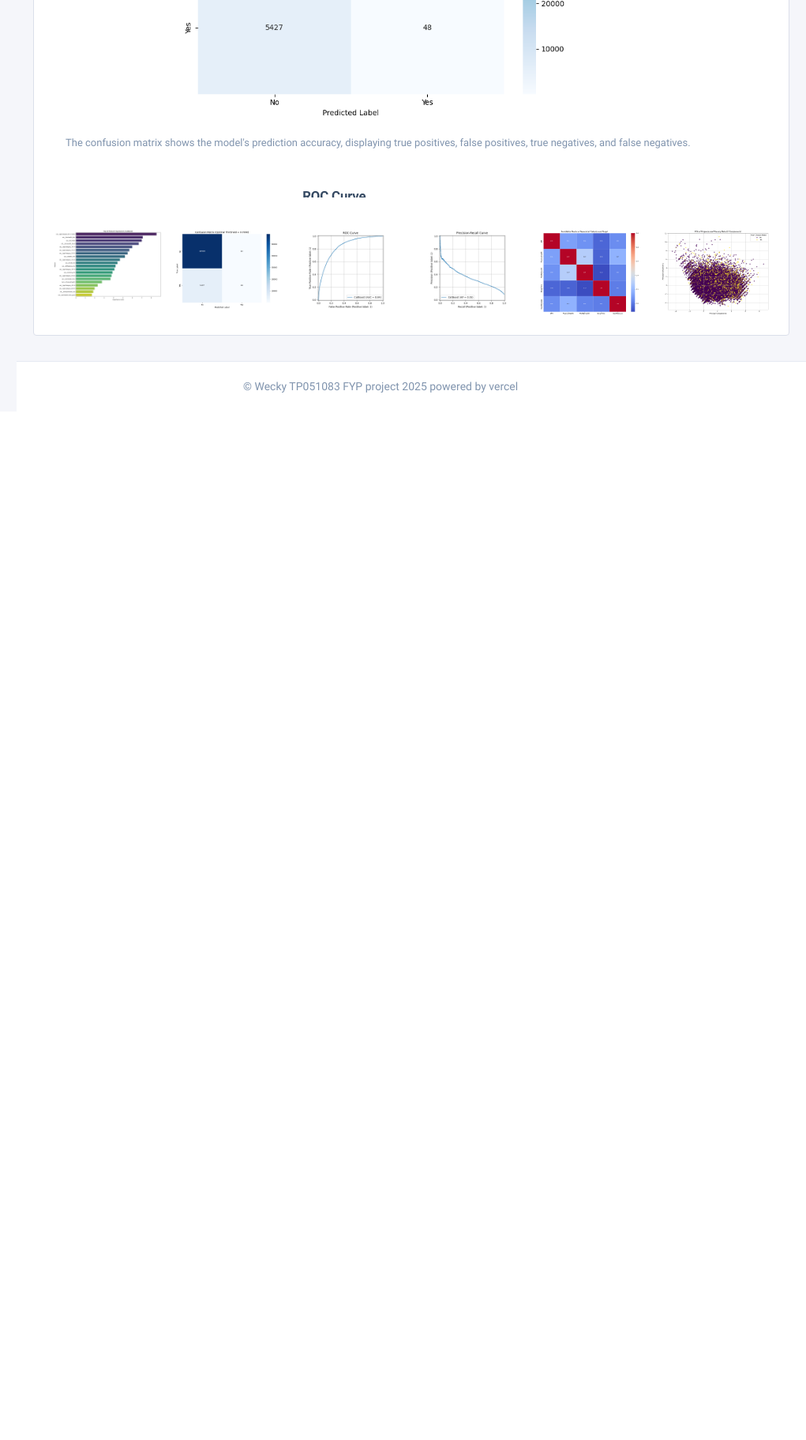
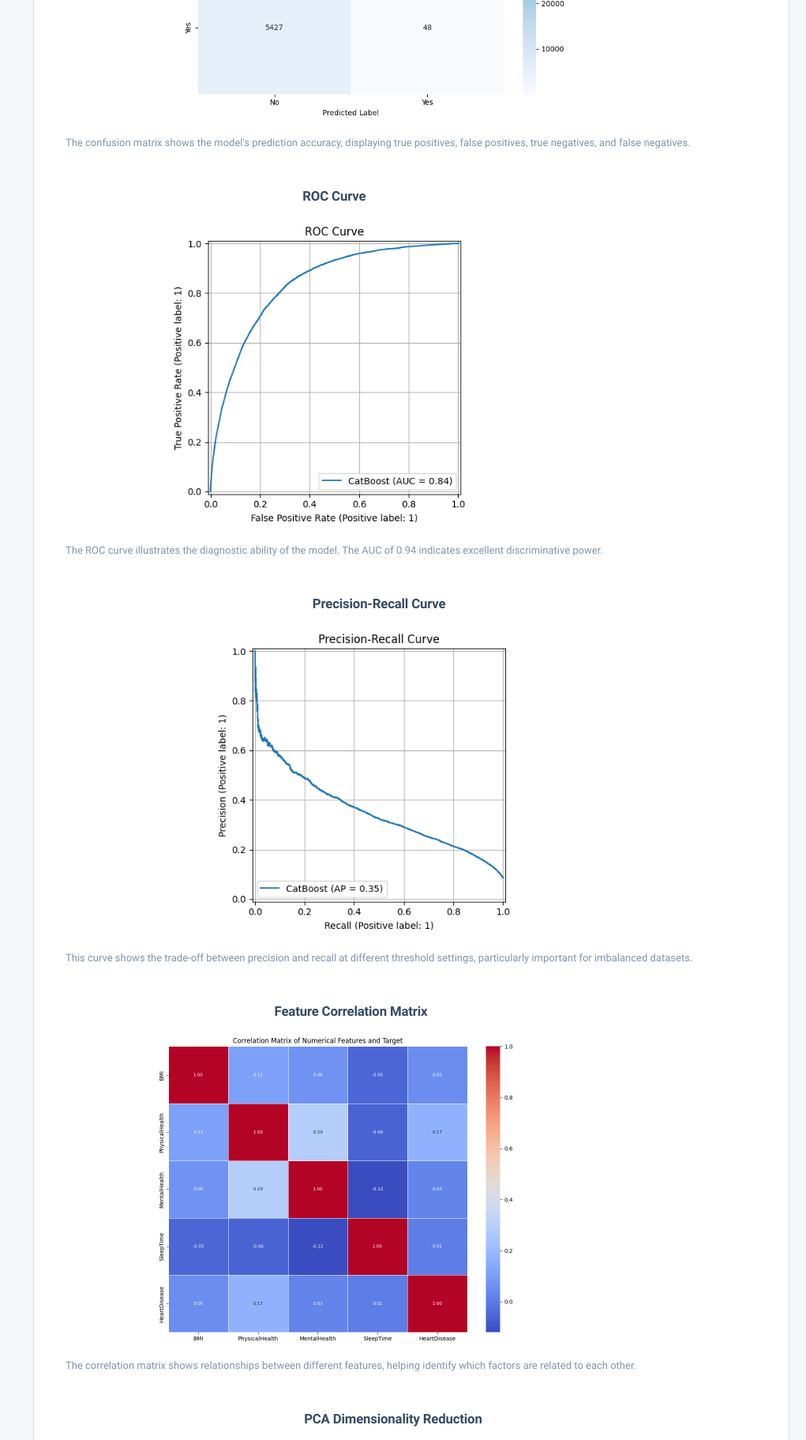
Before and after one commit to Wecky-Ng/Heart-Disease-AI-FYP, a PHP site: page /predict/model_details.php in a window 1280 px wide. Shown: the part 3190-5013 px from the top of the page at 79% size, without its empty margins (259-1280 px from the left). Before the commit the page ends 3687 px from the top, so only its background shows below. Run offline with PHP 8.4, Linux system fonts and the light colour scheme; some libraries are stand-ins or nearby versions.

Commit message:
bug fix and update

```diff
--- a/model_details.php
+++ b/model_details.php
@@ -201,15 +201,15 @@ require_once PROJECT_ROOT . '/includes/styles.php';
 
                                                     <!-- Image Carousel -->
                                                     <div class="nk-tb-list is-separate mb-3">
-                                                        <!-- Fixed height container for slider -->
-                                                        <div class="slider-container" style="height: 550px; overflow: hidden;"> <!-- Applied fixed height and overflow hidden -->
+                                                        <!-- Slider container -->
+                                                        <div class="slider-container">
                                                             <div class="slider-init" data-slick='{"slidesToShow": 1, "slidesToScroll": 1, "dots": true, "arrows": true, "adaptiveHeight": false, "responsive":[{"breakpoint": 992,"settings":{"slidesToShow": 1}}]}'>
                                                                 <!-- Confusion Matrix -->
                                                                 <div class="slider-item">
                                                                     <div class="nk-tb-item">
                                                                         <div class="text-center w-100 p-3">
                                                                             <h6 class="mb-3">Confusion Matrix</h6>
-                                                                            <img src="./img/confusion_matrix_optimal.png" alt="Confusion Matrix" class="img-fluid rounded" style="max-height: 400px;">
+                                                                            <img src="./img/confusion_matrix_optimal.png" alt="Confusion Matrix" class="img-fluid rounded w-100" style="max-height: 400px; object-fit: contain;">
                                                                             <p class="text-soft mt-2">The confusion matrix shows the model's prediction accuracy, displaying true positives, false positives, true negatives, and false negatives.</p>
                                                                         </div>
                                                                     </div>
@@ -219,7 +219,7 @@ require_once PROJECT_ROOT . '/includes/styles.php';
                                                                     <div class="nk-tb-item">
                                                                         <div class="text-center w-100 p-3">
                                                                             <h6 class="mb-3">ROC Curve</h6>
-                                                                            <img src="./img/roc_curve.png" alt="ROC Curve" class="img-fluid rounded" style="max-height: 400px;">
+                                                                            <img src="./img/roc_curve.png" alt="ROC Curve" class="img-fluid rounded w-100" style="max-height: 400px; object-fit: contain;">
                                                                             <p class="text-soft mt-2">The ROC curve illustrates the diagnostic ability of the model. The AUC of 0.94 indicates excellent discriminative power.</p>
                                                                         </div>
                                                                     </div>
@@ -229,7 +229,7 @@ require_once PROJECT_ROOT . '/includes/styles.php';
                                                                     <div class="nk-tb-item">
                                                                         <div class="text-center w-100 p-3">
                                                                             <h6 class="mb-3">Precision-Recall Curve</h6>
-                                                                            <img src="./img/precision_recall_curve.png" alt="Precision-Recall Curve" class="img-fluid rounded" style="max-height: 400px;">
+                                                                            <img src="./img/precision_recall_curve.png" alt="Precision-Recall Curve" class="img-fluid rounded w-100" style="max-height: 400px; object-fit: contain;">
                                                                             <p class="text-soft mt-2">This curve shows the trade-off between precision and recall at different threshold settings, particularly important for imbalanced datasets.</p>
                                                                         </div>
                                                                     </div>
@@ -239,7 +239,7 @@ require_once PROJECT_ROOT . '/includes/styles.php';
                                                                     <div class="nk-tb-item">
                                                                         <div class="text-center w-100 p-3">
                                                                             <h6 class="mb-3">Feature Correlation Matrix</h6>
-                                                                            <img src="./img/correlation_matrix.png" alt="Correlation Matrix" class="img-fluid rounded" style="max-height: 400px;">
+                                                                            <img src="./img/correlation_matrix.png" alt="Correlation Matrix" class="img-fluid rounded w-100" style="max-height: 400px; object-fit: contain;">
                                                                             <p class="text-soft mt-2">The correlation matrix shows relationships between different features, helping identify which factors are related to each other.</p>
                                                                         </div>
                                                                     </div>
@@ -249,7 +249,7 @@ require_once PROJECT_ROOT . '/includes/styles.php';
                                                                     <div class="nk-tb-item">
                                                                         <div class="text-center w-100 p-3">
                                                                             <h6 class="mb-3">PCA Dimensionality Reduction</h6>
-                                                                            <img src="./img/pca_plot.png" alt="PCA Plot" class="img-fluid rounded" style="max-height: 400px;">
+                                                                            <img src="./img/pca_plot.png" alt="PCA Plot" class="img-fluid rounded w-100" style="max-height: 400px; object-fit: contain;">
                                                                             <p class="text-soft mt-2">This visualization shows the data projected onto its principal components, revealing how well the classes can be separated in lower dimensions.</p>
                                                                         </div>
                                                                     </div>
@@ -262,32 +262,32 @@ require_once PROJECT_ROOT . '/includes/styles.php';
                                                     <div class="row g-3 mt-2">
                                                         <div class="col-4 col-sm-2">
                                                             <a href="javascript:void(0);" class="thumb-nav" data-slide="0">
-                                                                <img src="./img/feature_importance.png" alt="Feature Importance" class="img-fluid rounded">
+                                                                <img src="./img/feature_importance.png" alt="Feature Importance" class="img-fluid rounded w-100" style="object-fit: cover; height: 50px;">
                                                             </a>
                                                         </div>
                                                         <div class="col-4 col-sm-2">
                                                             <a href="javascript:void(0);" class="thumb-nav" data-slide="1">
-                                                                <img src="./img/confusion_matrix_optimal.png" alt="Confusion Matrix" class="img-fluid rounded">
+                                                                <img src="./img/confusion_matrix_optimal.png" alt="Confusion Matrix" class="img-fluid rounded w-100" style="object-fit: cover; height: 50px;">
                                                             </a>
                                                         </div>
                                                         <div class="col-4 col-sm-2">
                                                             <a href="javascript:void(0);" class="thumb-nav" data-slide="2">
-                                                                <img src="./img/roc_curve.png" alt="ROC Curve" class="img-fluid rounded">
+                                                                <img src="./img/roc_curve.png" alt="ROC Curve" class="img-fluid rounded w-100" style="object-fit: cover; height: 50px;">
                                                             </a>
                                                         </div>
                                                         <div class="col-4 col-sm-2">
                                                             <a href="javascript:void(0);" class="thumb-nav" data-slide="3">
-                                                                <img src="./img/precision_recall_curve.png" alt="Precision-Recall Curve" class="img-fluid rounded">
+                                                                <img src="./img/precision_recall_curve.png" alt="Precision-Recall Curve" class="img-fluid rounded w-100" style="object-fit: cover; height: 50px;">
                                                             </a>
                                                         </div>
                                                         <div class="col-4 col-sm-2">
                                                             <a href="javascript:void(0);" class="thumb-nav" data-slide="4">
-                                                                <img src="./img/correlation_matrix.png" alt="Correlation Matrix" class="img-fluid rounded">
+                                                                <img src="./img/correlation_matrix.png" alt="Correlation Matrix" class="img-fluid rounded w-100" style="object-fit: cover; height: 50px;">
                                                             </a>
                                                         </div>
                                                         <div class="col-4 col-sm-2">
                                                             <a href="javascript:void(0);" class="thumb-nav" data-slide="5">
-                                                                <img src="./img/pca_plot.png" alt="PCA Plot" class="img-fluid rounded">
+                                                                <img src="./img/pca_plot.png" alt="PCA Plot" class="img-fluid rounded w-100" style="object-fit: cover; height: 50px;">
                                                             </a>
                                                         </div>
                                                     </div>
--- a/user_input_form.php
+++ b/user_input_form.php
@@ -129,6 +129,8 @@ if (isLoggedIn()) {
 <body class="nk-body bg-lighter">
     <div class="nk-app-root">
         <?php include PROJECT_ROOT . '/sidemenu.php'; ?>
+
+        <div class="nk-sidebar-overlay" data-target="sidebarMenu"></div>
 
         <div class="nk-main">
             <?php include PROJECT_ROOT . '/header.php'; ?>
```
